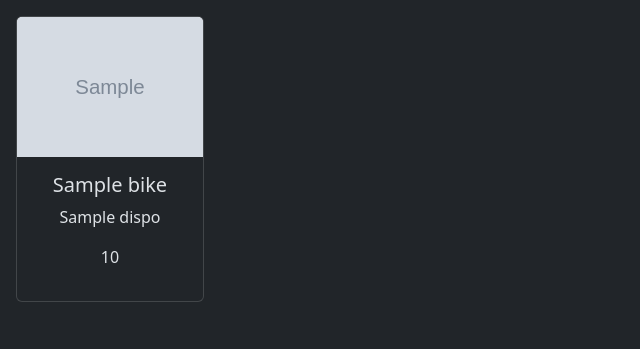
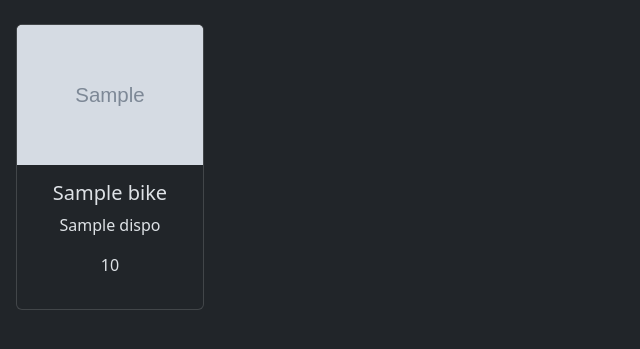
Before and after one commit to RomainChanteloup/Decathlon-Gravel, a Flask app: template templates/home.html in a window 1280 px wide. Shown: the top 349 px of the page, without its empty margins (0-640 px from the left). Run offline with Flask 2, Linux system fonts and the light colour scheme; the template is opened without the code that fills it: most values are stand-ins (such as "Sample title", 1, 10 or a date in 2020); grey boxes marked "Sample" are stand-in pictures.

Commit message:
added litle margin y

```diff
--- a/templates/home.html
+++ b/templates/home.html
@@ -10,7 +10,7 @@
     <div class="p-3">
       <div class="row row-cols-1 row-cols-sm-2 row-cols-md-4 row-cols-lg-5 row-cols-xl-6">
         {% for bike in data %}
-        <div class="col">
+        <div class="col my-2">
           <div class="card h-100 text-center" >
             <img src="{{ bike.img }}" class="card-img-top bg-white">
             <div class="card-body">
```
